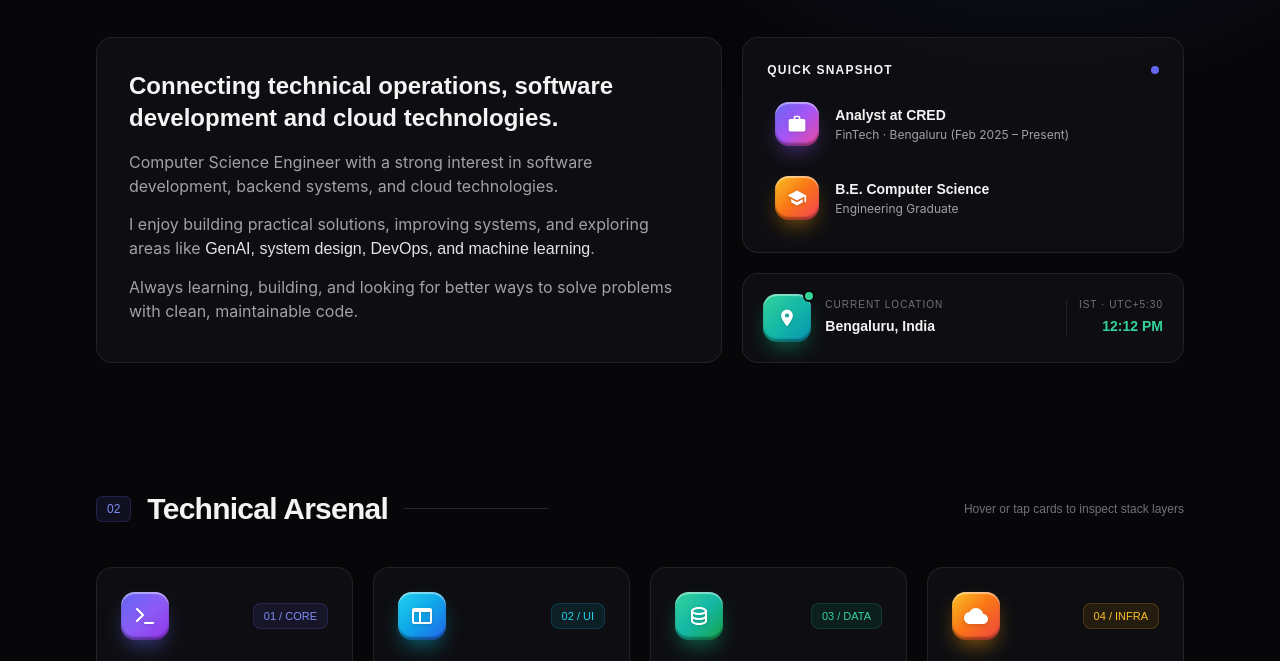
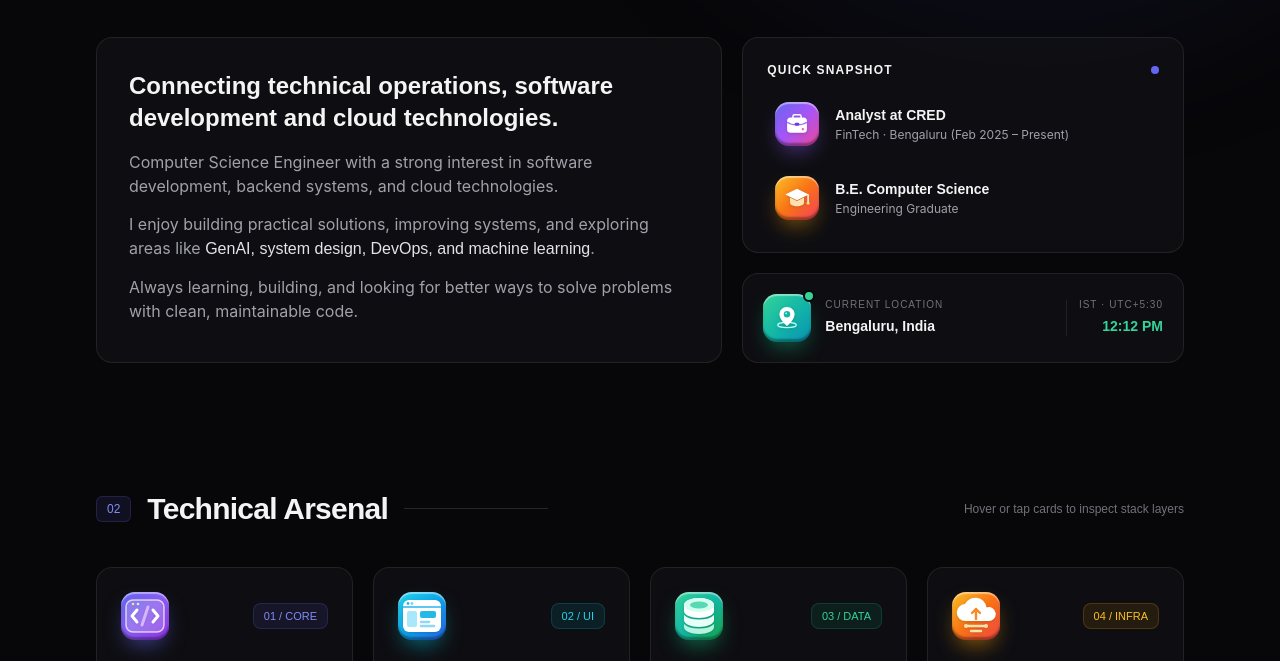
Before and after one commit to Punith-Singh/mywebsite, a plain HTML site: page index.html in a window 1280 px wide. Shown: the part 968-1629 px from the top of the page. Drawn offline with nearby package versions, Linux system fonts and the light colour scheme; a web font is replaced by a local one.

Commit message:
Refresh about and skills section icons

```diff
--- a/index.html
+++ b/index.html
@@ -830,9 +830,7 @@
                         <ul class="space-y-3.5">
                             <li class="flex items-center gap-4 p-2 rounded-xl hover:bg-zinc-800/40 transition-colors group">
                                 <div class="w-11 h-11 app-icon-3d bg-gradient-to-br from-indigo-500 via-purple-500 to-pink-500 shrink-0" style="--icon-glow: rgba(139, 92, 246, 0.45);">
-                                    <svg class="w-5 h-5 text-white drop-shadow" viewBox="0 0 24 24" fill="currentColor">
-                                        <path d="M20 6h-4V4c0-1.11-.89-2-2-2h-4c-1.11 0-2 .89-2 2v2H4c-1.11 0-1.99.89-1.99 2L2 19c0 1.11.89 2 2 2h16c1.11 0 2-.89 2-2V8c0-1.11-.89-2-2-2zm-6 0h-4V4h4v2z"/>
-                                    </svg>
+                                    <svg class="w-7 h-7 drop-shadow" viewBox="0 0 48 48" fill="none" aria-hidden="true"><path d="M17 14v-3a3 3 0 0 1 3-3h8a3 3 0 0 1 3 3v3" stroke="white" stroke-width="2.5"/><rect x="7" y="13" width="34" height="26" rx="6" fill="white"/><path d="M7 21c9 6 25 6 34 0" stroke="#A36CF4" stroke-width="2.5"/><rect x="20" y="22" width="8" height="5" rx="2" fill="#723DE0"/><circle cx="34" cy="33" r="2" fill="#E65BBF"/></svg>
                                 </div>
                                 <div>
                                     <p class="text-zinc-100 font-semibold text-sm">Analyst at CRED</p>
@@ -841,9 +839,7 @@
                             </li>
                             <li class="flex items-center gap-4 p-2 rounded-xl hover:bg-zinc-800/40 transition-colors group">
                                 <div class="w-11 h-11 app-icon-3d bg-gradient-to-br from-amber-400 via-orange-500 to-rose-500 shrink-0" style="--icon-glow: rgba(245, 158, 11, 0.45);">
-                                    <svg class="w-5 h-5 text-white drop-shadow" viewBox="0 0 24 24" fill="currentColor">
-                                        <path d="M5 13.18v4L12 21l7-3.82v-4L12 17l-7-3.82zM12 3L1 9l11 6 9-4.91V17h2V9L12 3z"/>
-                                    </svg>
+                                    <svg class="w-7 h-7 drop-shadow" viewBox="0 0 48 48" fill="none" aria-hidden="true"><path d="m4 18 20-10 20 10-20 10L4 18Z" fill="white"/><path d="M12 23v9c0 3 5 6 12 6s12-3 12-6v-9l-12 6-12-6Z" fill="#FFE0AF"/><path d="M43 19v12" stroke="white" stroke-width="2.5" stroke-linecap="round"/><circle cx="43" cy="33" r="2.5" fill="#FFDC7E"/></svg>
                                 </div>
                                 <div>
                                     <p class="text-zinc-100 font-semibold text-sm">B.E. Computer Science</p>
@@ -857,9 +853,7 @@
                     <div class="spotlight-card border border-zinc-800/80 rounded-2xl p-4 sm:p-5 bg-zinc-950/60 flex items-center justify-between gap-3 group">
                         <div class="flex items-center gap-3.5 min-w-0">
                             <div class="relative w-11 h-11 sm:w-12 sm:h-12 shrink-0 app-icon-3d bg-gradient-to-br from-emerald-400 via-teal-500 to-cyan-600" style="--icon-glow: rgba(16, 185, 129, 0.45);">
-                                <svg class="w-5 h-5 text-white drop-shadow" viewBox="0 0 24 24" fill="currentColor">
-                                    <path d="M12 2C8.13 2 5 5.13 5 9c0 5.25 7 13 7 13s7-7.75 7-13c0-3.87-3.13-7-7-7zm0 9.5a2.5 2.5 0 0 1 0-5 2.5 2.5 0 0 1 0 5z"/>
-                                </svg>
+                                <svg class="w-7 h-7 drop-shadow" viewBox="0 0 48 48" fill="none" aria-hidden="true"><ellipse cx="24" cy="36" rx="16" ry="4.5" stroke="#B8FFF3" stroke-width="2"/><path d="M24 5c-7.2 0-13 5.6-13 12.7C11 27 24 38 24 38s13-11 13-20.3C37 10.6 31.2 5 24 5Z" fill="white"/><circle cx="24" cy="17.5" r="5.5" fill="#11B8A6"/><circle cx="22.5" cy="16" r="1.5" fill="#C8FFF5"/></svg>
                                 <span class="absolute -top-1 -right-1 flex h-3 w-3">
                                     <span class="animate-ping absolute inline-flex h-full w-full rounded-full bg-emerald-300 opacity-75"></span>
                                     <span class="relative inline-flex rounded-full h-3 w-3 bg-emerald-400 border-2 border-zinc-950"></span>
@@ -898,10 +892,7 @@
                 <div class="spotlight-card border border-zinc-800/80 rounded-2xl p-5 sm:p-6 hover:border-indigo-500/40 transition-all group">
                     <div class="flex items-center justify-between mb-5 sm:mb-6">
                         <div class="w-12 h-12 app-icon-3d bg-gradient-to-br from-indigo-500 via-violet-500 to-purple-600" style="--icon-glow: rgba(99, 102, 241, 0.5);">
-                            <svg class="w-6 h-6 text-white drop-shadow" viewBox="0 0 24 24" fill="none" stroke="currentColor" stroke-width="2.2" stroke-linecap="round" stroke-linejoin="round">
-                                <polyline points="4 17 10 11 4 5"></polyline>
-                                <line x1="12" y1="19" x2="20" y2="19"></line>
-                            </svg>
+                            <svg class="w-8 h-8 drop-shadow" viewBox="0 0 48 48" fill="none" aria-hidden="true"><rect x="5" y="8" width="38" height="32" rx="7" fill="white" fill-opacity=".18" stroke="white" stroke-opacity=".7" stroke-width="1.5"/><path d="m16 18-5 6 5 6m16-12 5 6-5 6" stroke="white" stroke-width="3" stroke-linecap="round" stroke-linejoin="round"/><path d="m27 15-6 18" stroke="#D5B7FF" stroke-width="3" stroke-linecap="round"/><circle cx="12" cy="12" r="1.3" fill="#FFDC8C"/><circle cx="17" cy="12" r="1.3" fill="#C7F5FF"/></svg>
                         </div>
                         <span class="text-[11px] font-mono text-indigo-400 bg-indigo-500/10 px-2.5 py-1 rounded-lg border border-indigo-500/20">01 / CORE</span>
                     </div>
@@ -943,9 +934,7 @@
                 <div class="spotlight-card border border-zinc-800/80 rounded-2xl p-5 sm:p-6 hover:border-cyan-500/40 transition-all group">
                     <div class="flex items-center justify-between mb-5 sm:mb-6">
                         <div class="w-12 h-12 app-icon-3d bg-gradient-to-br from-cyan-400 via-sky-500 to-blue-600" style="--icon-glow: rgba(6, 182, 212, 0.5);">
-                            <svg class="w-6 h-6 text-white drop-shadow" viewBox="0 0 24 24" fill="currentColor">
-                                <path d="M4 4h16a2 2 0 0 1 2 2v12a2 2 0 0 1-2 2H4a2 2 0 0 1-2-2V6a2 2 0 0 1 2-2zm0 4v10h5V8H4zm7 0v10h9V8h-9z"/>
-                            </svg>
+                            <svg class="w-8 h-8 drop-shadow" viewBox="0 0 48 48" fill="none" aria-hidden="true"><rect x="5" y="8" width="38" height="32" rx="6" fill="white"/><path d="M5 15h38" stroke="#5FC7F2" stroke-width="2"/><circle cx="10" cy="11.5" r="1.4" fill="#25B7E9"/><circle cx="14" cy="11.5" r="1.4" fill="#79D5F4"/><rect x="9" y="19" width="10" height="16" rx="2" fill="#A7E8FA"/><rect x="22" y="19" width="16" height="7" rx="2" fill="#26B9E8"/><path d="M23 30h8m-8 4h13" stroke="#90D7F1" stroke-width="2.5" stroke-linecap="round"/></svg>
                         </div>
                         <span class="text-[11px] font-mono text-cyan-400 bg-cyan-500/10 px-2.5 py-1 rounded-lg border border-cyan-500/20">02 / UI</span>
                     </div>
@@ -987,9 +976,7 @@
                 <div class="spotlight-card border border-zinc-800/80 rounded-2xl p-5 sm:p-6 hover:border-emerald-500/40 transition-all group">
                     <div class="flex items-center justify-between mb-5 sm:mb-6">
                         <div class="w-12 h-12 app-icon-3d bg-gradient-to-br from-emerald-400 via-teal-500 to-green-600" style="--icon-glow: rgba(16, 185, 129, 0.5);">
-                            <svg class="w-6 h-6 text-white drop-shadow" viewBox="0 0 24 24" fill="currentColor">
-                                <path d="M12 3C7.58 3 4 4.79 4 7v10c0 2.21 3.59 4 8 4s8-1.79 8-4V7c0-2.21-3.58-4-8-4zm0 2c3.87 0 6 1.5 6 2s-2.13 2-6 2-6-1.5-6-2 2.13-2 6-2zm6 12c0 .5-2.13 2-6 2s-6-1.5-6-2v-2.23c1.61.78 3.72 1.23 6 1.23s4.39-.45 6-1.23V17zm0-5c0 .5-2.13 2-6 2s-6-1.5-6-2V9.77C7.61 10.55 9.72 11 12 11s4.39-.45 6-1.23V12z"/>
-                            </svg>
+                            <svg class="w-8 h-8 drop-shadow" viewBox="0 0 48 48" fill="none" aria-hidden="true"><path d="M9 13c0-4 6.7-7 15-7s15 3 15 7v6c0 4-6.7 7-15 7S9 23 9 19v-6Z" fill="white"/><ellipse cx="24" cy="13" rx="15" ry="7" fill="#D3FFF0"/><ellipse cx="24" cy="13" rx="9" ry="3.5" fill="#58D8B3"/><path d="M9 23v5c0 4 6.7 7 15 7s15-3 15-7v-5c-3 3-8 4.5-15 4.5S12 26 9 23Z" fill="#E7FFF5"/><path d="M9 32v3c0 4 6.7 7 15 7s15-3 15-7v-3c-3 3-8 4.5-15 4.5S12 35 9 32Z" fill="#B6F4DD"/></svg>
                         </div>
                         <span class="text-[11px] font-mono text-emerald-400 bg-emerald-500/10 px-2.5 py-1 rounded-lg border border-emerald-500/20">03 / DATA</span>
                     </div>
@@ -1031,9 +1018,7 @@
                 <div class="spotlight-card border border-zinc-800/80 rounded-2xl p-5 sm:p-6 hover:border-amber-500/40 transition-all group">
                     <div class="flex items-center justify-between mb-5 sm:mb-6">
                         <div class="w-12 h-12 app-icon-3d bg-gradient-to-br from-amber-400 via-orange-500 to-red-500" style="--icon-glow: rgba(245, 158, 11, 0.5);">
-                            <svg class="w-6 h-6 text-white drop-shadow" viewBox="0 0 24 24" fill="currentColor">
-                                <path d="M19.35 10.04A7.49 7.49 0 0 0 12 4C9.11 4 6.6 5.64 5.35 8.04A5.994 5.994 0 0 0 0 14c0 3.31 2.69 6 6 6h13c2.76 0 5-2.24 5-5 0-2.64-2.05-4.78-4.65-4.96z"/>
-                            </svg>
+                            <svg class="w-8 h-8 drop-shadow" viewBox="0 0 48 48" fill="none" aria-hidden="true"><path d="M13.5 29A8.5 8.5 0 0 1 13 12a11.5 11.5 0 0 1 21.6 3.4A7 7 0 1 1 36 29H13.5Z" fill="white"/><path d="M16 34h16M19 39h10" stroke="#FFE2AA" stroke-width="2.5" stroke-linecap="round"/><path d="m20 21 4-4 4 4m-4-4v10" stroke="#F68A27" stroke-width="2.4" stroke-linecap="round" stroke-linejoin="round"/><circle cx="14" cy="34" r="2" fill="#FFE2AA"/><circle cx="34" cy="34" r="2" fill="#FFE2AA"/></svg>
                         </div>
                         <span class="text-[11px] font-mono text-amber-400 bg-amber-500/10 px-2.5 py-1 rounded-lg border border-amber-500/20">04 / INFRA</span>
                     </div>
```
